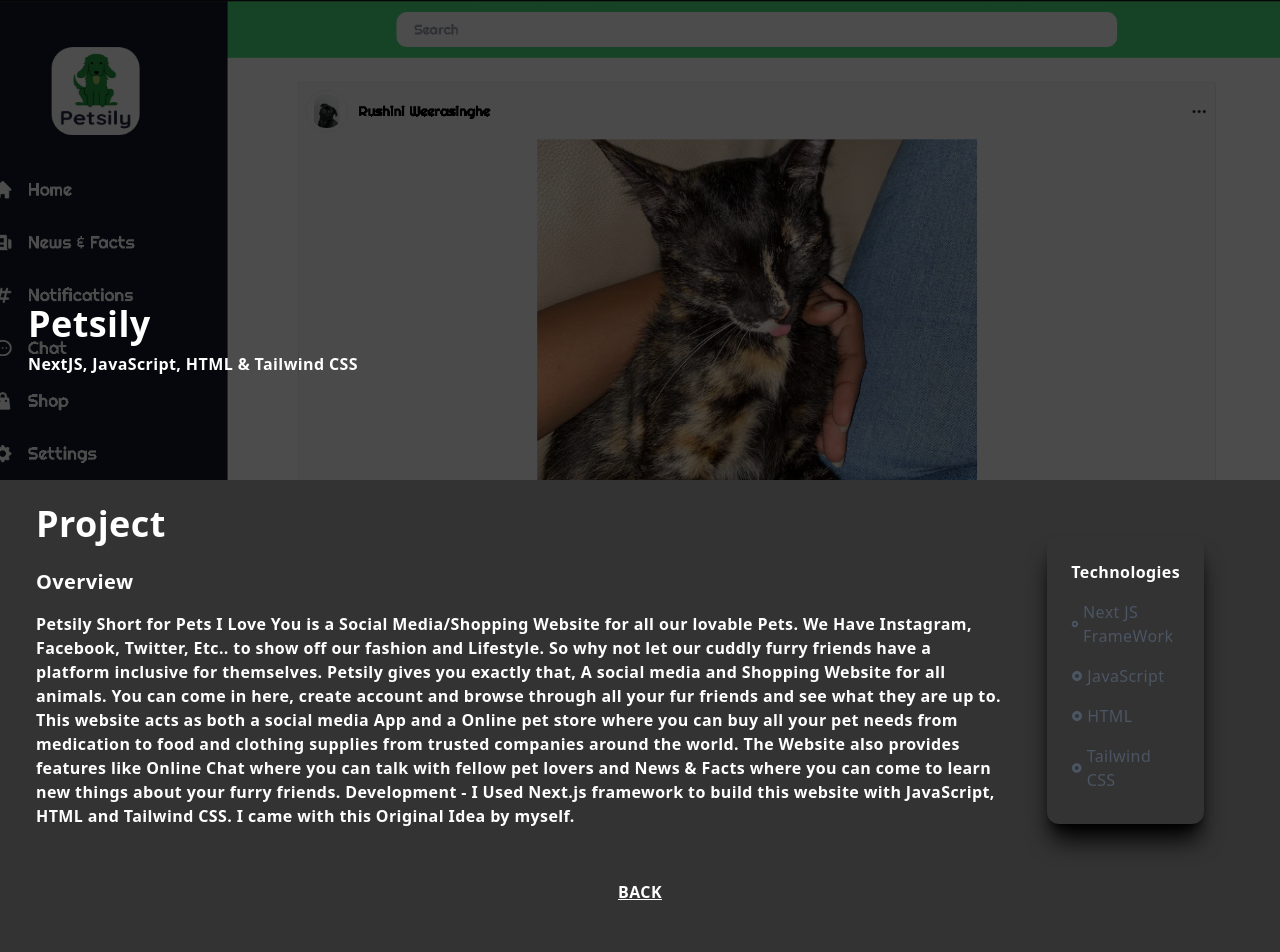
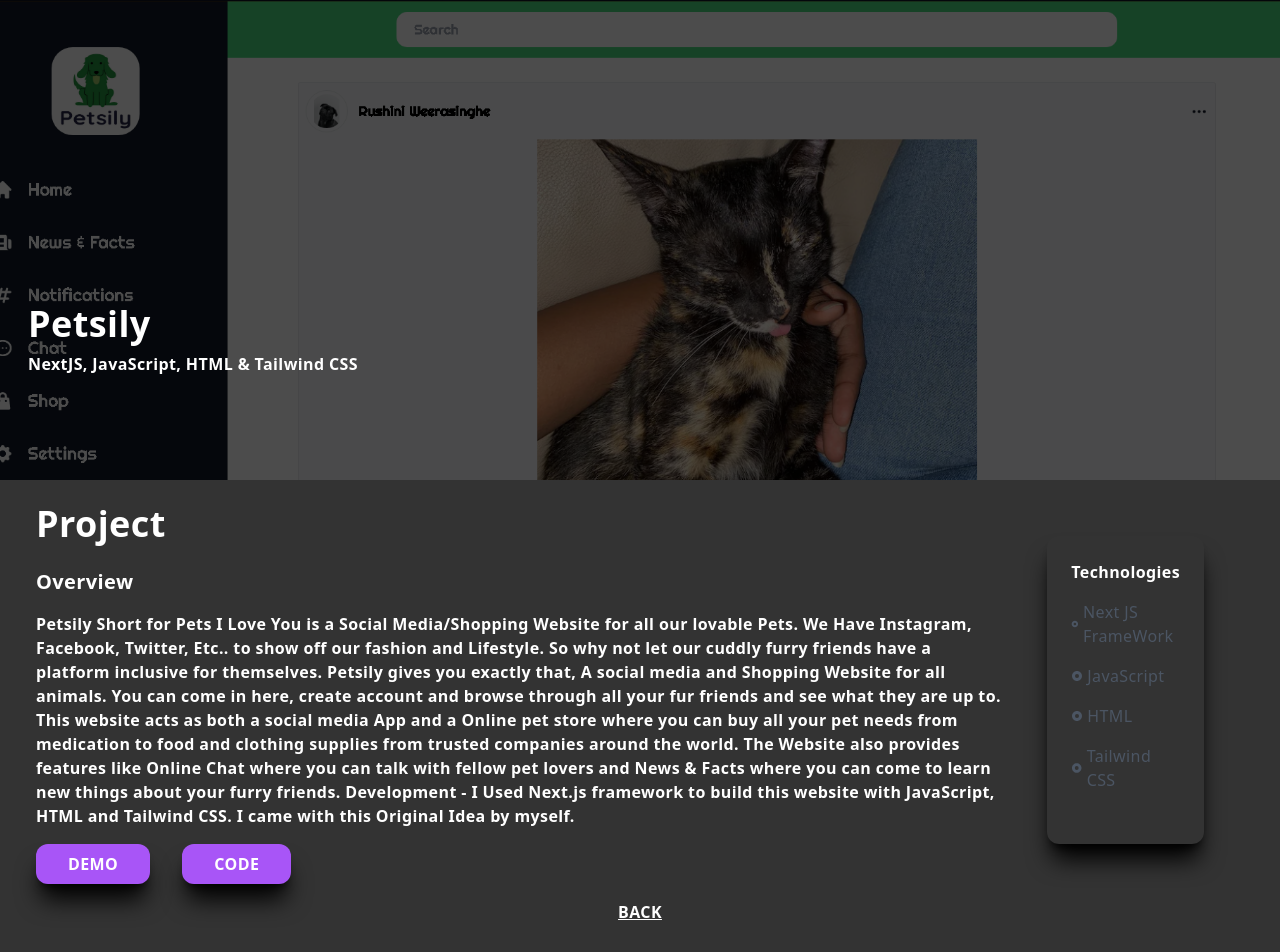
Before and after one commit to Ramareigns/Ramith-Portfolio, a Next.js app: page /petsily in a window 1280 px wide. Shown: the top 952 px of the page. Built offline with nearby package versions, Linux system fonts and the light colour scheme.

Commit message:
added demo and code for petsiily

```diff
--- a/pages/petsily.js
+++ b/pages/petsily.js
@@ -42,15 +42,12 @@ const birthdayGame = () => {
             build this website with JavaScript, HTML and Tailwind CSS. I came
             with this Original Idea by myself.
           </p>
-          {/* <a href="https://ramareigns.github.io/Website-Bitcam22/">
-            <button className="px-8 py-2 mt-4 mr-8 text-white">Demo(Mac)</button>
+          <a href="https://petsily.vercel.app/">
+            <button className="px-8 py-2 mt-4 mr-8 text-white">Demo</button>
           </a>
-          <a href="https://ramareigns.github.io/Website-Bitcam22/">
-            <button className="px-8 py-2 mt-4 mr-8 text-white">Demo(Windows)</button>
+          <a href="https://github.com/Ramareigns/Petsily.git">
+            <button className="px-8 py-2 mt-4 text-white">Code</button>
           </a>
-          <a href="https://github.com/Ramareigns/Website-Bitcam22">
-            <button className="px-8 py-2 mt-4 text-white">Code</button>
-          </a> */}
         </div>
         <div className="col-span-4 mid:col-span-1 shadow-xl shadow-black rounded-xl p-4 m-10">
           <div className="p-2">
```
